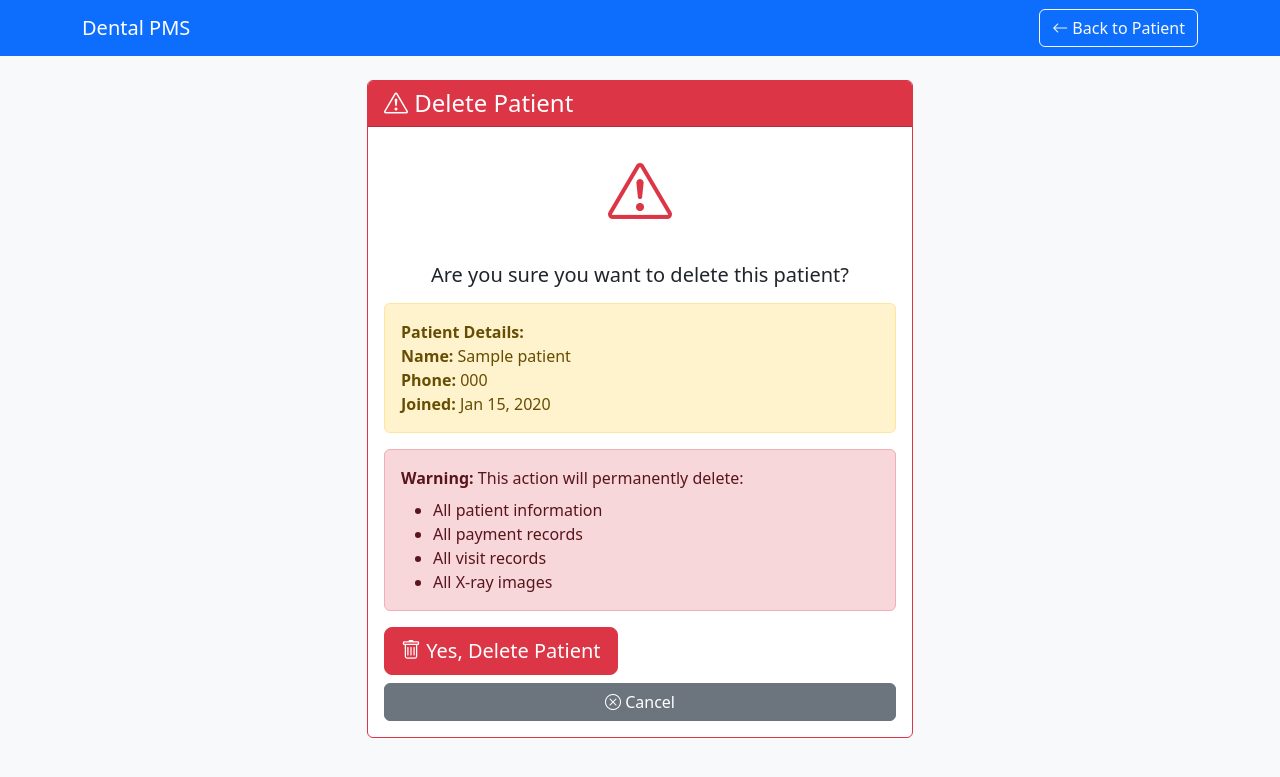
After one commit to mo-hossam-stack/orthodontic_patient_portal, a Django app: page /patients/1/delete/ in a window 1280 px wide. The commit adds this page. Shown: the top 777 px of the page. Run offline with Django 5.2, Linux system fonts and the light colour scheme; tables that the repository leaves empty hold one stand-in row (values such as "Sample post").

Commit message:
feat: add delete patient feature

```diff
--- /dev/null
+++ b/patients/templates/patients/patient_delete_confirm.html
@@ -0,0 +1,76 @@
+{% load static %}
+<!DOCTYPE html>
+<html lang="en">
+<head>
+    <meta charset="UTF-8">
+    <meta name="viewport" content="width=device-width, initial-scale=1.0">
+    <title>Delete Patient - {{ patient.name }}</title>
+    <link href="https://cdn.jsdelivr.net/npm/bootstrap@5.3.3/dist/css/bootstrap.min.css" rel="stylesheet">
+    <link href="https://cdn.jsdelivr.net/npm/bootstrap-icons@1.11.0/font/bootstrap-icons.css" rel="stylesheet">
+</head>
+<body class="bg-light">
+    <nav class="navbar navbar-expand-lg navbar-dark bg-primary">
+        <div class="container">
+            <a class="navbar-brand" href="/">Dental PMS</a>
+            <div class="d-flex gap-2">
+                <a class="btn btn-outline-light" href="{% url 'patient_detail' patient.pk %}">
+                    <i class="bi bi-arrow-left"></i> Back to Patient
+                </a>
+
+            </div>
+        </div>
+    </nav>
+
+    <main class="container py-4">
+        <div class="row justify-content-center">
+            <div class="col-md-8 col-lg-6">
+                <div class="card border-danger">
+                    <div class="card-header bg-danger text-white">
+                        <h4 class="mb-0">
+                            <i class="bi bi-exclamation-triangle"></i> Delete Patient
+                        </h4>
+                    </div>
+                    <div class="card-body">
+                        <div class="text-center mb-4">
+                            <i class="bi bi-exclamation-triangle text-danger" style="font-size: 4rem;"></i>
+                        </div>
+
+                        <h5 class="text-center mb-3">Are you sure you want to delete this patient?</h5>
+
+                        <div class="alert alert-warning">
+                            <strong>Patient Details:</strong><br>
+                            <strong>Name:</strong> {{ patient.name }}<br>
+                            <strong>Phone:</strong> {{ patient.phone_number }}<br>
+                            <strong>Joined:</strong> {{ patient.join_date|date:"M d, Y" }}
+                        </div>
+
+                        <div class="alert alert-danger">
+                            <strong>Warning:</strong> This action will permanently delete:
+                            <ul class="mb-0 mt-2">
+                                <li>All patient information</li>
+                                <li>All payment records</li>
+                                <li>All visit records</li>
+                                <li>All X-ray images</li>
+                            </ul>
+                        </div>
+
+                        <div class="d-grid gap-2">
+                            <form method="post">
+                                {% csrf_token %}
+                                <button type="submit" class="btn btn-danger btn-lg">
+                                    <i class="bi bi-trash"></i> Yes, Delete Patient
+                                </button>
+                            </form>
+                            <a href="{% url 'patient_detail' patient.pk %}" class="btn btn-secondary">
+                                <i class="bi bi-x-circle"></i> Cancel
+                            </a>
+                        </div>
+                    </div>
+                </div>
+            </div>
+        </div>
+    </main>
+
+    <script src="https://cdn.jsdelivr.net/npm/bootstrap@5.3.3/dist/js/bootstrap.bundle.min.js"></script>
+</body>
+</html>
--- a/patients/templates/patients/patient_detail.html
+++ b/patients/templates/patients/patient_detail.html
@@ -15,6 +15,9 @@
             <div class="d-flex gap-2">
                 <a class="btn btn-outline-light" href="{% url 'patient_edit' patient.pk %}">
                     <i class="bi bi-pencil"></i> Edit Patient
+                </a>
+                <a class="btn btn-outline-danger" href="{% url 'patient_delete' patient.pk %}">
+                    <i class="bi bi-trash"></i> Delete Patient
                 </a>
                 <a class="btn btn-outline-light" href="{% url 'logout' %}">
                     <i class="bi bi-box-arrow-right"></i> Logout
--- a/patients/urls.py
+++ b/patients/urls.py
@@ -7,6 +7,7 @@ urlpatterns = [
     path('patients/<int:pk>/', views.patient_detail, name='patient_detail'),
     path('patients/new/', views.patient_create, name='patient_create'),
     path('patients/<int:pk>/edit/', views.patient_edit, name='patient_edit'),
+    path('patients/<int:pk>/delete/', views.patient_delete, name='patient_delete'),
 
     path('payments/new/', views.payment_create, name='payment_create'),
     path('patients/<int:patient_pk>/payments/new/', views.payment_create, name='patient_payment_create'),
--- a/patients/views.py
+++ b/patients/views.py
@@ -145,3 +145,15 @@ def xray_create(request, patient_pk: int = None):
         'form': form,
         'title': 'Add New X-Ray',
     })
+
+def patient_delete(request, pk: int):
+    patient = get_object_or_404(Patient, pk=pk)
+    if request.method == 'POST':
+        patient_name = patient.name
+        patient.delete()
+        messages.success(request, f'Patient "{patient_name}" has been deleted sucessfully')
+        return redirect('dashboard')
+
+    return render(request, 'patients/patient_delete_confirm.html', {
+        'patient': patient,
+    })
```
